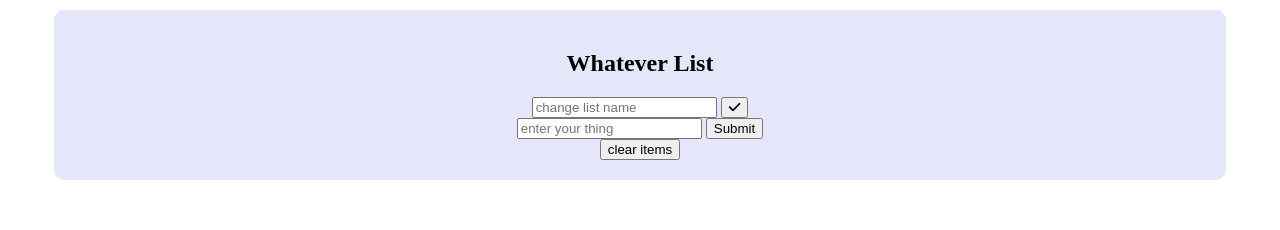
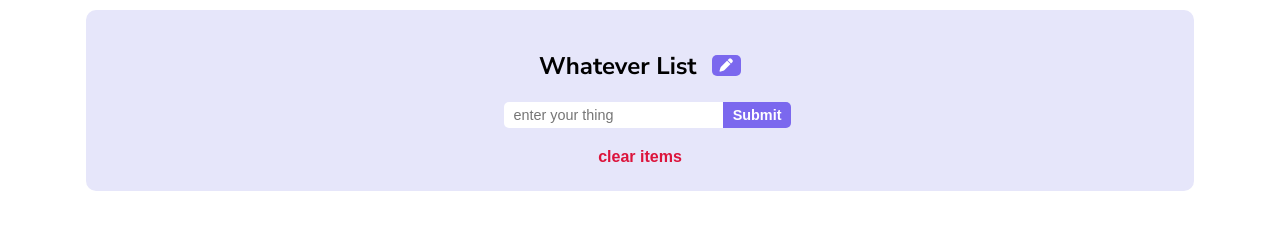
Before and after one commit to diLivia/whatever-list, a plain HTML site: page index.html in a window 1280 px wide. Drawn offline with Linux system fonts and the light colour scheme.

Commit message:
feat: editando css e js

```diff
--- a/assets/css/style.css
+++ b/assets/css/style.css
@@ -1,12 +1,17 @@
+@import url('https://fonts.googleapis.com/css2?family=Nunito+Sans:ital,wght@0,200;0,300;0,400;0,500;0,600;0,700;0,800;0,900;0,1000;1,200;1,300;1,400;1,500;1,600;1,700;1,800;1,900;1,1000&display=swap');
+
+
 /* variaveis */
 :root {
     --mainColor: #e6e6fa;
     --color: #7b68ee;
+    --font: "Nunito Sans", "Helvetica Neue", Helvetica, Arial, sans-serif;
 }
 
-/* formatação do container principal*/
+/* formatação do container principal e seletores genericos */
 body {
-    margin: 0 auto;
+    font-family: var(--font);
+    margin: 0;
 }
 
 .main-container {
@@ -15,61 +20,110 @@ body {
     flex-direction: column;
     justify-content: center;
     align-items: center;
-    width: 90%;
+    width: 85%;
     margin: 10px auto;
     padding: 20px 10px;
     border-radius: 10px;
 }
 
+button{
+    cursor: pointer;
+}
+
 /* seletores alert */
 .alert {
     margin: 0;
+
 }
 
 .alert-danger {
-    color: black;
+    background-color: lightpink;
+    color: firebrick;
+    padding: 5px 10px;
+    border-radius: 5px;
 }
 
 .alert-sucess {
-    color: black;
+    background-color: palegreen;
+    color: forestgreen;
+    padding: 5px 10px;
+    border-radius: 5px;
 }
 
 /* formatação do nome da lista e seu editor */
 .name-container {
-    color: black;
+    display: flex;
+    align-items: center;
 }
 
 #list-name {
     text-align: center;
 }
 
+.edit-name {
+    margin: 0 0 0 15px;
+    background-color: var(--color);
+    color: white;
+    padding: 3px 8px;
+    border: none;
+    border-radius: 5px;
+}
+
 .list-name-form {
-    color: black;
+    display: none;
+}
+
+.hide-button{
+    display: none;
 }
 
 .show-form {
-    color: black;
+    display: inline-block;
 }
 
 #list-name-input {
-    color: black;
+    font-size: 0.9em;
+    width: 100px;
+    margin: 0 0 0 15px;
+    padding: 3px 8px;
+    border: none;
+    border-radius: 5px 0 0 5px;
 }
 
 #change-name-button {
-    color: black;
+    background-color: var(--color);
+    color: white;
+    margin: 0 0 0 -5px;
+    padding: 3px 8px;
+    border: none;
+    border-radius: 0 5px 5px 0;
 }
 
 /* formatação do form principal */
 .form-control {
-    color: black;
+    width: 100%;
+    text-align: center;
+    margin: 0 0 15px 0;
 }
 
 #input-item {
-    color: black;
+    font-size: 0.9em;
+    width: 200px;
+    margin: 0 0 0 15px;
+    padding: 5px 10px;
+    border: none;
+    border-radius: 5px 0 0 5px;
 }
 
 .submit-button {
-    color: black;
+    background-color: var(--color);
+    color: white;
+    font-size: 0.9em;
+    font-weight: bold;
+    margin: 0 0 0 -5px;
+    padding: 5px 10px;
+    border: none;
+    border-radius: 0 5px 5px 0;
 }
 
 /* formatação da lista */
@@ -105,5 +159,14 @@ body {
 }
 
 .clear-button {
-    color: black;
+    background-color: transparent;
+    color: crimson;
+    font-size: 1em;
+    font-weight: bold;
+    padding: 5px 10px;
+    border: none;
 }
+
+.clear-button:hover{
+    color: lightcoral;
+}
--- a/assets/js/script.js
+++ b/assets/js/script.js
@@ -1,7 +1,9 @@
 const alert = document.querySelector('.alert')
-const form = document.querySelector('.list-form')
+const editNameButton = document.querySelector('.edit-name')
+const formName = document.querySelector('.list-name-form')
 const listNameInput = document.getElementById('list-name-input')
 const changeNameButton = document.getElementById('change-name-button')
+const form = document.querySelector('.list-form')
 const inputItem = document.getElementById('input-item')
 const submitButton = document.querySelector('.submit-button')
 const listContainer = document.querySelector('.list-container')
@@ -12,9 +14,22 @@ let editElement
 let editFlag = false
 let editID = ""
 
+editNameButton.addEventListener('click', function(){
+    formName.classList.add('show-form')
+    editNameButton.classList.add('hide-button')
+})
+
 changeNameButton.addEventListener('click', function (){
-    let newText = listNameInput.value;
-    document.getElementById('list-name').textContent = newText + " List";
+
+    if (listNameInput.value){
+        let newText = listNameInput.value
+        document.getElementById('list-name').textContent = newText + " List"
+    } else {
+        displayAlert("Enter a name for your list", "danger")
+    }
+
+    formName.classList.remove('show-form')
+    editNameButton.classList.remove('hide-button')
 })
 
 form.addEventListener('submit', addItem())
@@ -71,4 +86,3 @@ function setBacktoDefault(){
 function addToLocalStorage(id, value){
 
 }
-//outra cor: thistle
--- a/index.html
+++ b/index.html
@@ -14,6 +14,7 @@
         <p class="alert"></p>
         <div class="name-container">
             <h1 id="list-name">Whatever List</h1>
+            <button class="edit-name"><i class="fa-solid fa-pen"></i></button>
             <div class="list-name-form">
                 <input type="text" placeholder="change list name" id="list-name-input">
                 <button id="change-name-button"><i class="fa-solid fa-check"></i></button>
```
